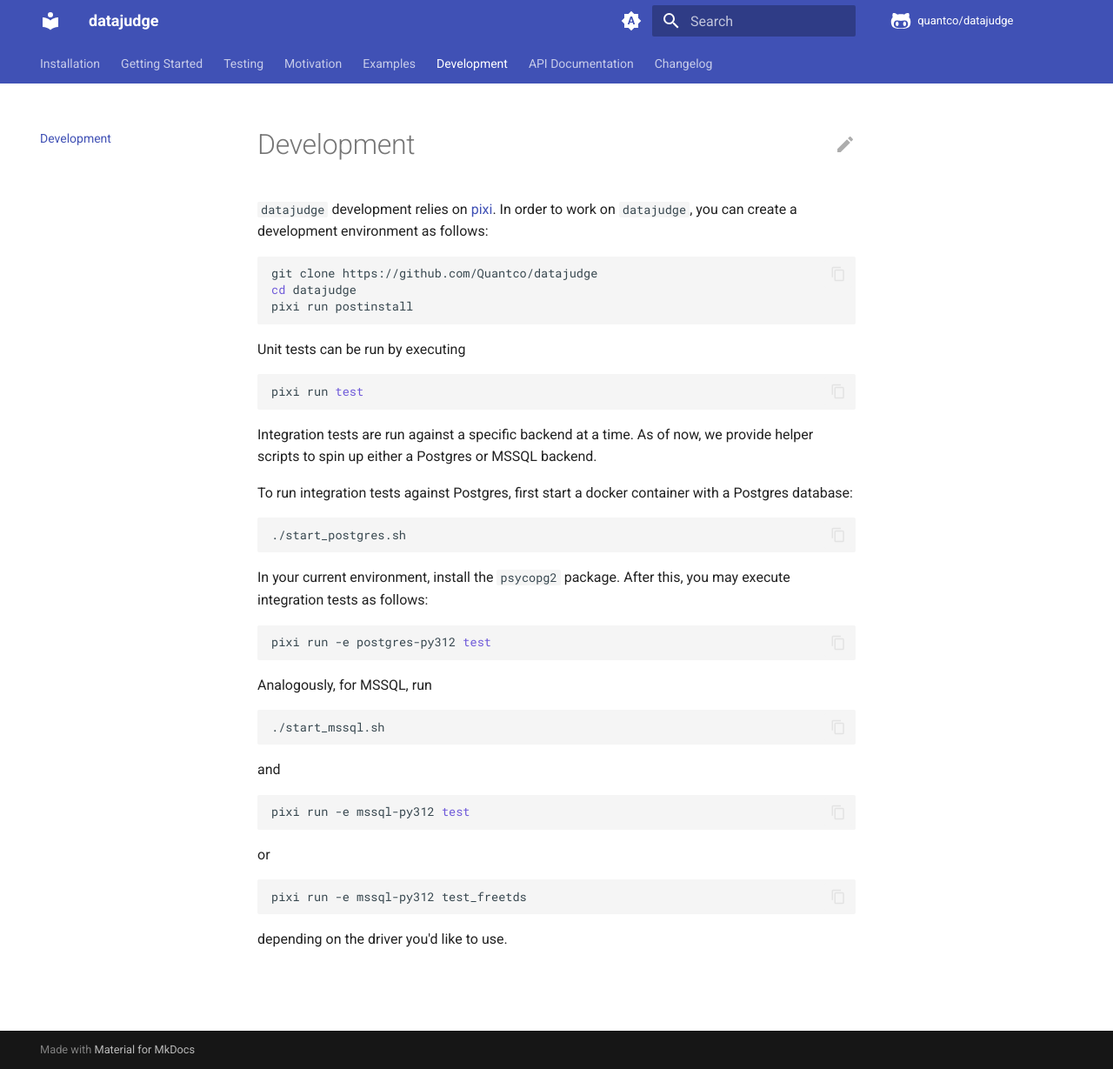
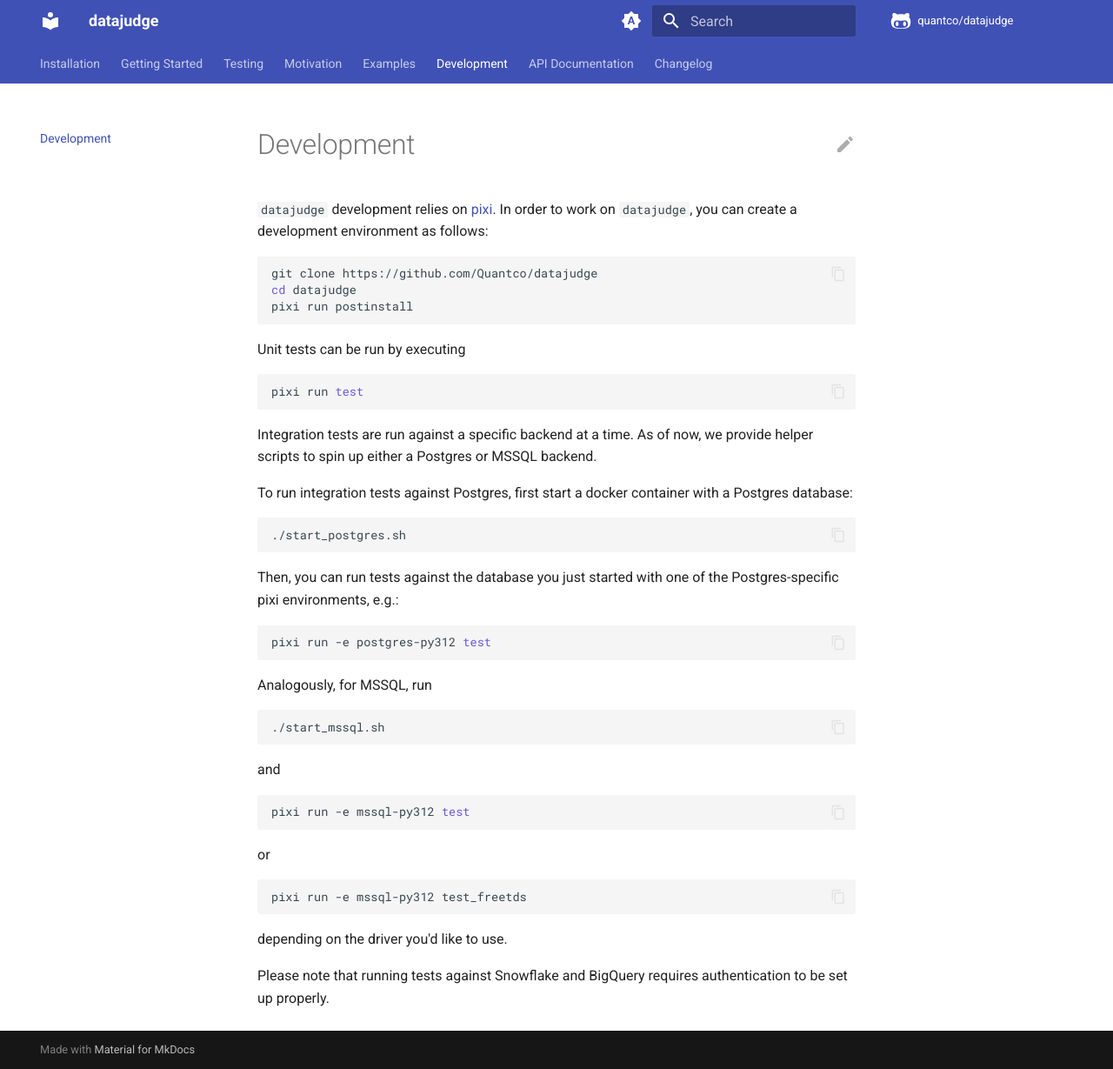
Before and after one commit to Quantco/datajudge, an MkDocs documentation site: the page built from docs/development.md, in a window 1280 px wide and 1229 px high. Shown: the whole window at 87% size. Built offline with MkDocs 1.6.1 and Material for MkDocs 9.7.7, drawn with Linux system fonts in a browser that asks for light colours; comment, search, counter and statistics services are not loaded.

````diff
--- a/docs/development.md
+++ b/docs/development.md
@@ -24,8 +24,8 @@ To run integration tests against Postgres, first start a docker container with a
 ./start_postgres.sh
 ```
 
-In your current environment, install the `psycopg2` package.
-After this, you may execute integration tests as follows:
+Then, you can run tests against the database you just started with one of the Postgres-specific
+pixi environments, e.g.:
 
 ```bash
 pixi run -e postgres-py312 test
@@ -50,3 +50,6 @@ pixi run -e mssql-py312 test_freetds
 ```
 
 depending on the driver you'd like to use.
+
+Please note that running tests against Snowflake and BigQuery requires authentication to be
+set up properly.
--- a/pixi.toml
+++ b/pixi.toml
@@ -159,5 +159,6 @@ duckdb-sa2 = ["duckdb", "sa2", "test"]
 
 bigquery-py310 = ["bigquery", "py310", "test"]
 bigquery-sa1 = ["bigquery", "sa1", "test"]
+bigquery-sa2 = ["bigquery", "sa2", "test"]
 
 lint = { features = ["lint"], no-default-feature = true }
````
Also changed, not shown: CHANGELOG.md (+4 -0 lines), README.md (+1 -1 lines), src/datajudge/__init__.py (+13 -1 lines), 3 other files.
